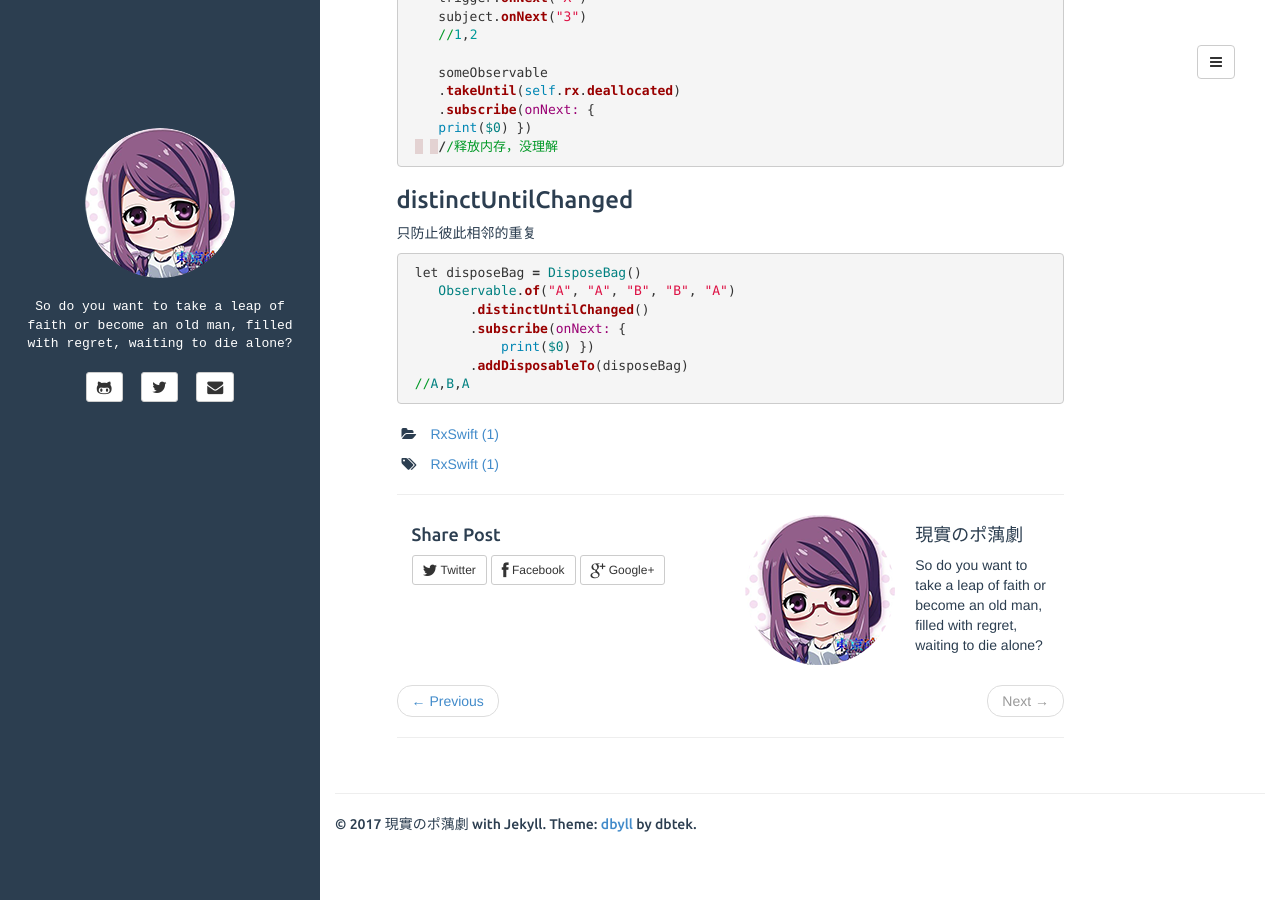
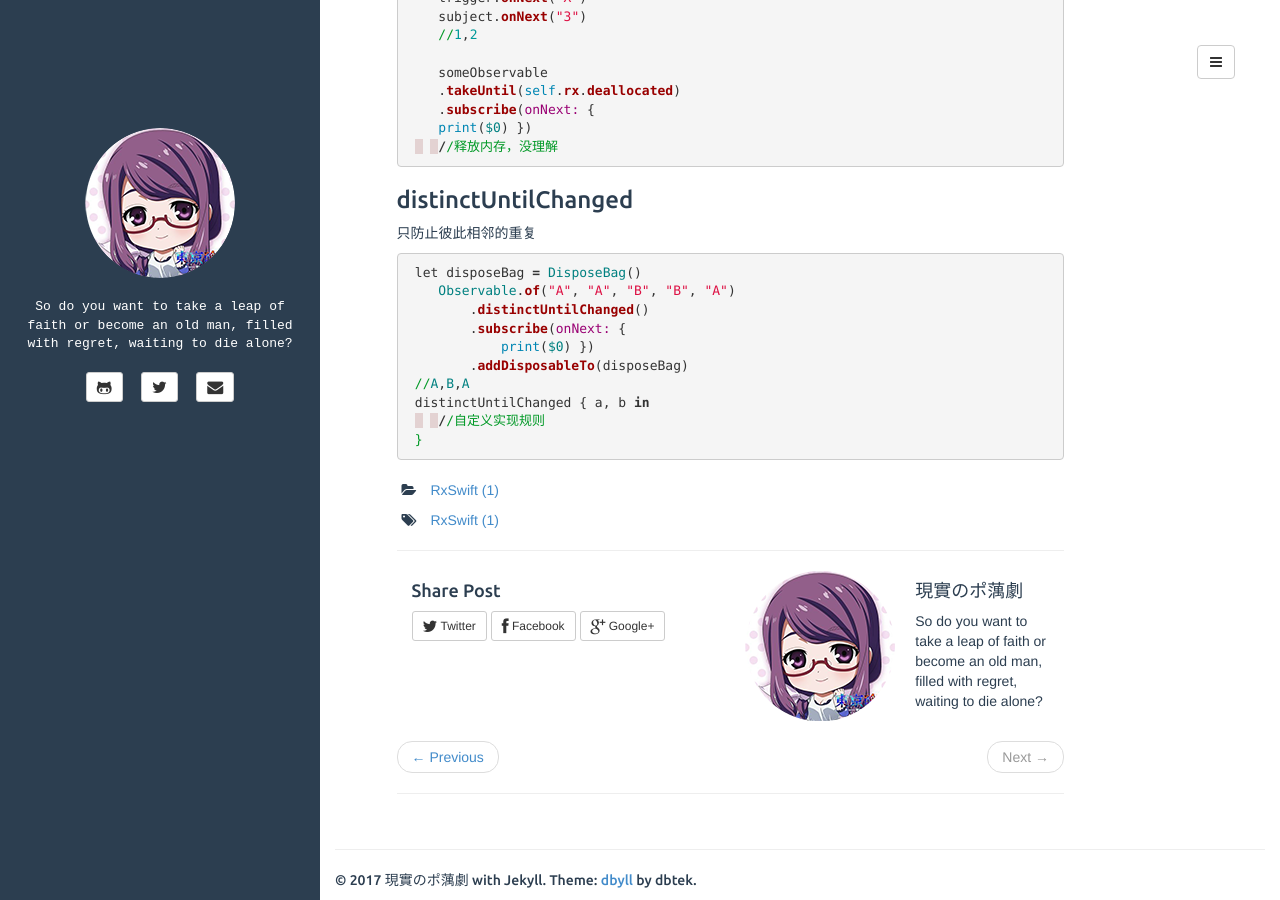
Before and after one commit to plusyu/plusyu.github.io, a Jekyll site: the page built from _posts/2017-07-13-RxSwift .md, in a window 1280 px wide and 900 px high, scrolled down 3251 px. Built offline with Jekyll 4.4.1, drawn with Linux system fonts in a browser that asks for light colours.

Commit message:
Update 2017-07-13-RxSwift .md

```diff
--- a/_posts/2017-07-13-RxSwift .md
+++ b/_posts/2017-07-13-RxSwift .md
@@ -211,5 +211,8 @@ print($0) })
             print($0) })
         .addDisposableTo(disposeBag)
  //A,B,A
+ distinctUntilChanged { a, b in
+    //自定义实现规则
+ }
 
 {% endhighlight %}
```
